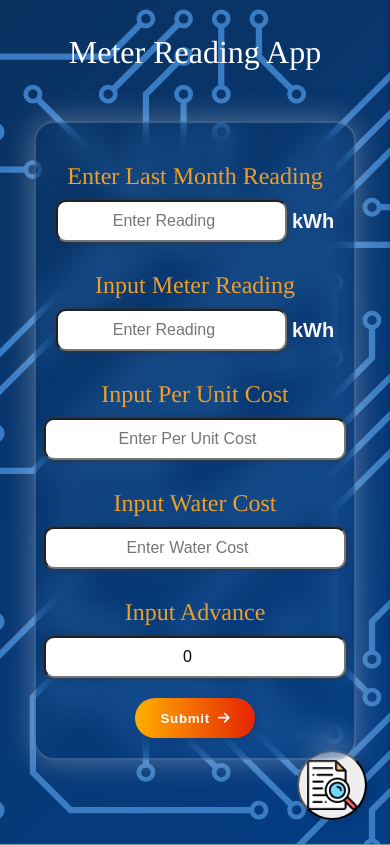
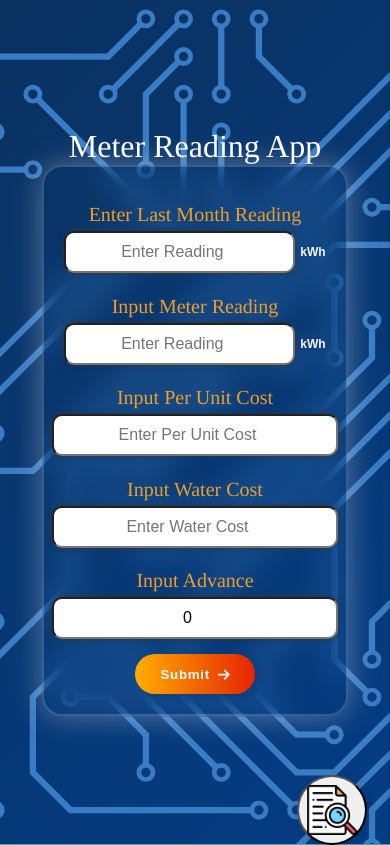
Before and after one commit to MrTG1B/MeterApp, a plain HTML site: page index.html in a window 390 px wide. Drawn offline with Linux system fonts and the light colour scheme.

Commit message:
Refactor layout and styling in index.html and styles.css for improved responsiveness and visual consistency

```diff
--- a/static/styles.css
+++ b/static/styles.css
@@ -6,12 +6,14 @@ body {
     flex-direction: column;
     align-items: center;
     justify-content: center;
+    align-content: center;
     height: 100vh;
     background-image: url("images/Circuit Board.svg");
     background-size: cover;
     background-position: bottom;
     background-repeat: no-repeat;
     background-color:cadetblue;
+    overflow: hidden;
 }
 
 h4{
@@ -26,7 +28,9 @@ h4{
     display:flex;
     flex-direction: column;
     align-items: center;
-    margin: 50px auto;
+    justify-content: center;
+    gap:5px;
+    /* margin: 50px auto; */
     padding: 20px;
     text-align: center;
     border-radius: 20px;
@@ -43,9 +47,9 @@ h1 {
 }
 h2 {
     color: #EF9F26;
-    margin-top: 20px;
+    /* margin-top: 20px; */
     margin-bottom: 0px;
-    font: 1.5em Times;
+    font: 20px Times;
 }
 
 .input-wrapper {
@@ -58,7 +62,7 @@ h2 {
 input[type="number"] {
     width: 100%;
     padding: 10px;
-    margin: 10px 0;
+    /* margin: 10px 0; */
     font-size: 16px;
     border-radius: 10px;
     box-shadow: #333 0 0 5px;
@@ -70,7 +74,7 @@ input[type="number"] {
     margin-left: -5px; /* Adjust based on input padding */
     padding-left: 10px;
     color: whitesmoke;
-    font-size: 20px;
+    font-size: 12px;
     font-weight: 600;
 }
 
@@ -160,7 +164,7 @@ h3{
 }
 
 .dataBtn{
-    top:93%;
+    top:96%;
     left:85%;
     position: absolute;
     transform: translate(-50%, -50%);
```
Also changed, not shown: index.html (+0 -2 lines).
